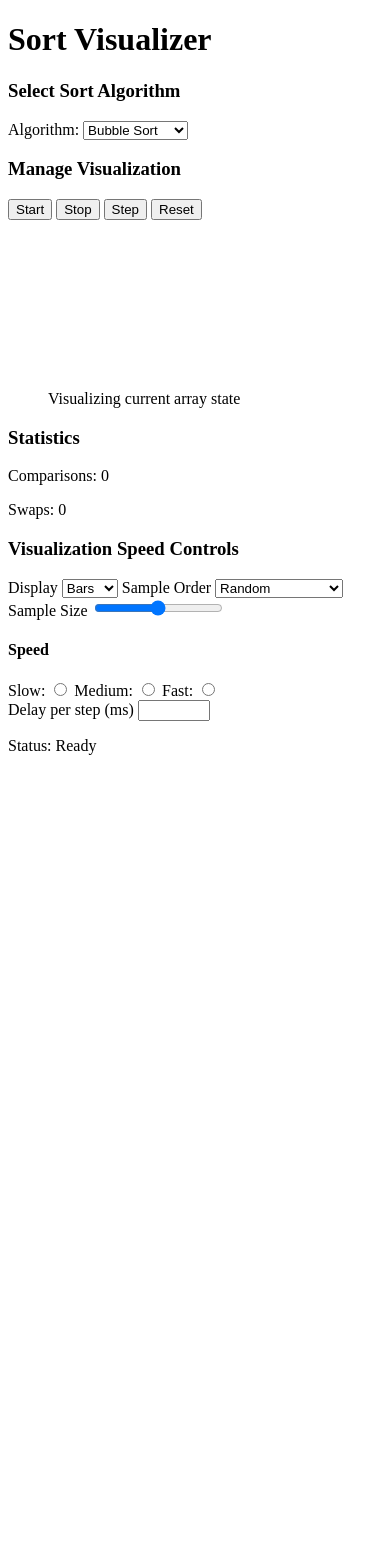
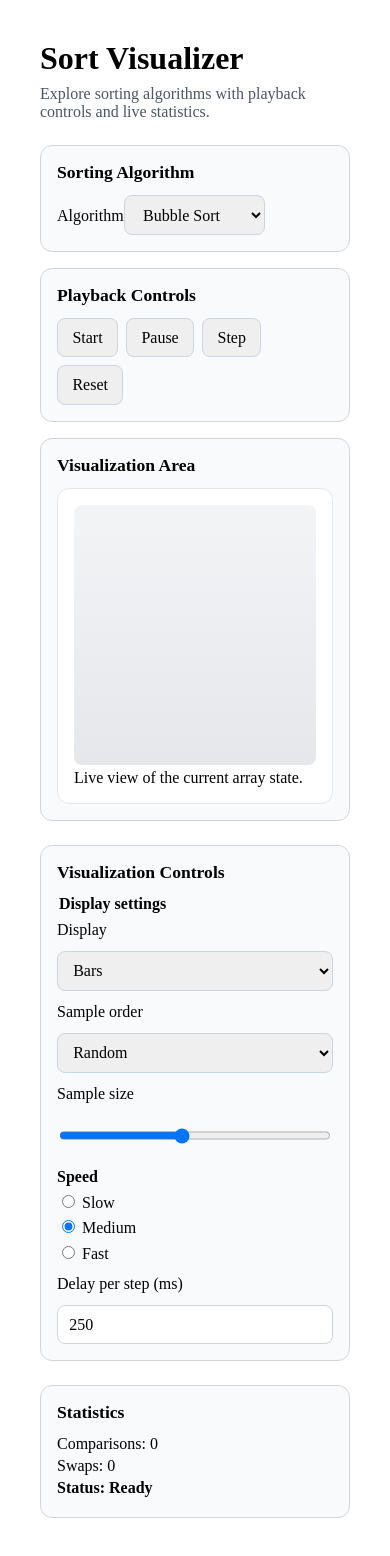
Before and after one commit to diamond2016/130_sort_visualizer, a Vue app: page / in a window 390 px wide. Before the commit the page ends 844 px from the top, so only its background shows below. Built offline with nearby package versions, Linux system fonts and the light colour scheme.

Commit message:
initial layout with components

```diff
--- a/index.html
+++ b/index.html
@@ -2,105 +2,12 @@
 <html lang="en">
   <head>
     <meta charset="UTF-8" />
+    <meta name="viewport" content="width=device-width, initial-scale=1.0" />
     <title>Sort Visualizer</title>
   </head>
 
   <body>
-    <div id="app">
-      <!-- The entire App -->
-
-    <header>
-      <h1>Sort Visualizer</h1>
-    </header>
-
-     <!-- Selection algorithm & cmd buttons, visualization -->
-    <main>
-
-      <!-- Sort Algorithm -->
-      <section id="algo">
-        <h3>Select Sort Algorithm</h3>
-        <nav>
-          <label for="algo-select">Algorithm:</label>
-          <select id="algo-select">
-            <option value="bubble">Bubble Sort</option>
-            <option value="insertion">Insertion Sort</option>
-            <option value="selection">Selection Sort</option>
-            <option value="merge">Merge Sort</option>
-            <option value="quick">Quick Sort</option>
-            <option value="heap">Heap Sort</option>
-            <option value="shell">Shell Sort</option>
-            <option value="radix">Radix Sort</option>
-          </select>
-        </nav>
-      </section>
-
-    <!-- Playback Controls -->
-    <section id="playback-controls">
-      <h3>Manage Visualization</h3>
-      <nav>
-        <button type="button" @click="start">Start</button>
-        <button type="button" @click="stop">Stop</button>
-        <button type="button" @click="step">Step</button>
-        <button type="button" @click="resume">Reset</button>
-      </nav>
-    </section>
-
-
-    <!-- The actual visualization area -->
-    <section id="visualization-area">
-      <figure>
-        <canvas ref="canvas"></canvas>
-        <figcaption>Visualizing current array state</figcaption>
-      </figure>
-    </section>
-  </main>
-
-  <!-- The Statistics Sidebar -->
-  <aside id="stats-panel">
-    <section>
-      <h3>Statistics</h3>
-      <p>Comparisons: <span id="comp-count">0</span></p>
-      <p>Swaps: <span id="swap-count">0</span></p>
-    </section>
-  </aside>
-
- <!-- The Visualization Controls Sidebar -->
-  <aside id="visualization-panel">
-    <section class="visualization-controls">
-      <h3>Visualization Speed Controls</h3>
-      <label for="display">Display</label>
-      <select id="display" v-model="selectedDisplay">
-        <option value="bars">Bars</option>
-        <option value="other">Other</option>
-      </select>
-      <label for="order">Sample Order</label>
-      <select id="display" v-model="selectedOrder">
-        <option value="random">Random</option>
-        <option value="increasing">Increasing Order</option>
-        <option value="decreasing">Decreasing Order</option>
-      </select>
-      <label for="sample-size">Sample Size</label>
-        <input type="range" id="sample-size" min="10" max="100">
-        <section id="speed-controls">
-          <h4>Speed</h4>
-          <label for="slow">Slow:</label>
-          <input type="radio" id="slow" name="visualizaton-speed" value="slow">
-          <label for="medium">Medium:</label>
-          <input type="radio" id="medium" name="visualizaton-speed" value="medium">
-          <label for="fast">Fast:</label>
-          <input type="radio" id="fast" name="visualizaton-speed" value="fast">
-        </section>
-      <label for="delay">Delay per step (ms)</label>
-        <input type="number" id="delay" min="100" max="1000">
-    </section>
-  </aside>
-
-  <footer>
-      <p>Status: Ready</p>
-    </footer>
-  </div>
-
-  <script type="module" src="/src/main.ts"></script>
-
+    <div id="app"></div>
+    <script type="module" src="/src/main.ts"></script>
   </body>
 </html>
--- a/src/App.vue
+++ b/src/App.vue
@@ -1,103 +1,58 @@
+<script setup lang="ts">
+import MainView from "#/views/Main.vue";
+import VisualizationControl from "#/views/VisualizationControl.vue";
+import Statistics from "#/views/Statistics.vue";
+</script>
+
 <template>
   <div class="app-shell">
     <header class="app-header">
       <h1>Sort Visualizer</h1>
-      <p>Choose an algorithm and run the visualizer.</p>
+      <p>Explore sorting algorithms with playback controls and live statistics.</p>
     </header>
 
+    <div class="app-body">
+      <MainView />
+      <VisualizationControl />
+    </div>
 
-    <section class="visualizer">
-      <div class="visualizer-placeholder">
-        <p>Visualization goes here.</p>
-        <small>Use the controls above to select and start a sorting algorithm.</small>
-      </div>
-    </section>
+    <Statistics />
   </div>
 </template>
 
-<script setup lang="ts">
-import { ref } from "vue";
-
-const selectedAlgorithm = ref("bubble");
-
-const startSort = () => {
-  console.log("Start sorting with", selectedAlgorithm.value);
-};
-
-const resetArray = () => {
-  console.log("Reset visualizer array");
-};
-</script>
-
 <style scoped>
 .app-shell {
-  min-height: 100vh;
+  display: flex;
+  flex-direction: column;
+  gap: 1.5rem;
   padding: 2rem;
-  display: grid;
-  gap: 1.5rem;
-  background: #0f172a;
-  color: #e2e8f0;
-  font-family: Inter, system-ui, -apple-system, BlinkMacSystemFont, "Segoe UI", sans-serif;
 }
 
 .app-header {
-  text-align: center;
+  display: flex;
+  flex-direction: column;
+  gap: 0.5rem;
 }
 
-.controls {
-  display: grid;
-  gap: 1rem;
-  max-width: 640px;
-  margin: 0 auto;
-  padding: 1.5rem;
-  border-radius: 1rem;
-  background: rgba(15, 23, 42, 0.85);
-  border: 1px solid rgba(148, 163, 184, 0.15);
+.app-header h1 {
+  margin: 0;
+  font-size: 2rem;
 }
 
-.control-row {
-  display: flex;
-  align-items: center;
-  justify-content: space-between;
-  gap: 1rem;
+.app-header p {
+  margin: 0;
+  color: #4b5563;
 }
 
-.control-row label {
-  font-weight: 600;
+.app-body {
+  display: grid;
+  gap: 1.5rem;
+  grid-template-columns: minmax(0, 2fr) minmax(280px, 1fr);
 }
 
-.control-row select,
-.control-row button {
-  min-width: 160px;
-  padding: 0.75rem 1rem;
-  border-radius: 0.75rem;
-  border: 1px solid rgba(148, 163, 184, 0.2);
-  background: #1e293b;
-  color: #e2e8f0;
-}
-
-.buttons-row {
-  justify-content: flex-end;
-}
-
-.buttons-row button {
-  cursor: pointer;
-}
-
-.visualizer {
-  max-width: 960px;
-  margin: 0 auto;
-  min-height: 320px;
-  border-radius: 1rem;
-  padding: 2rem;
-  background: rgba(15, 23, 42, 0.8);
-  border: 1px solid rgba(148, 163, 184, 0.15);
-  display: grid;
-  place-items: center;
-}
-
-.visualizer-placeholder {
-  text-align: center;
-  color: #94a3b8;
+@media (max-width: 900px) {
+  .app-body {
+    grid-template-columns: 1fr;
+  }
 }
 </style>
--- a/src/main.ts
+++ b/src/main.ts
@@ -3,7 +3,7 @@ import App from "#/App.vue";
 
 async function main() {
   try {
-    createApp(App);
+    createApp(App).mount("#app");
   } catch (error) {
     console.error("❌ Failed to initialize client:", error);
   }
--- /dev/null
+++ b/src/views/Main.vue
@@ -0,0 +1,87 @@
+<template>
+  <main class="main-view">
+    <section class="panel" aria-labelledby="algorithm-heading">
+      <h2 id="algorithm-heading">Sorting Algorithm</h2>
+      <nav aria-label="Algorithm selector">
+        <label for="algorithm-select">Algorithm</label>
+        <select id="algorithm-select">
+          <option value="bubble">Bubble Sort</option>
+          <option value="insertion">Insertion Sort</option>
+          <option value="selection">Selection Sort</option>
+          <option value="merge">Merge Sort</option>
+          <option value="quick">Quick Sort</option>
+          <option value="heap">Heap Sort</option>
+          <option value="shell">Shell Sort</option>
+          <option value="radix">Radix Sort</option>
+        </select>
+      </nav>
+    </section>
+
+    <section class="panel" aria-labelledby="playback-heading">
+      <h2 id="playback-heading">Playback Controls</h2>
+      <nav class="button-group" aria-label="Playback controls">
+        <button type="button">Start</button>
+        <button type="button">Pause</button>
+        <button type="button">Step</button>
+        <button type="button">Reset</button>
+      </nav>
+    </section>
+
+    <section class="panel" aria-labelledby="visualization-heading">
+      <h2 id="visualization-heading">Visualization Area</h2>
+      <figure class="canvas-card">
+        <canvas aria-label="Sorting visualization"></canvas>
+        <figcaption>Live view of the current array state.</figcaption>
+      </figure>
+    </section>
+  </main>
+</template>
+
+<style scoped>
+.main-view {
+  display: flex;
+  flex-direction: column;
+  gap: 1rem;
+}
+
+.panel {
+  border: 1px solid #d1d5db;
+  border-radius: 12px;
+  padding: 1rem;
+  background: #f9fafb;
+}
+
+.panel h2 {
+  margin: 0 0 0.75rem;
+  font-size: 1.1rem;
+}
+
+.button-group {
+  display: flex;
+  flex-wrap: wrap;
+  gap: 0.5rem;
+}
+
+button,
+select {
+  padding: 0.6rem 0.9rem;
+  border: 1px solid #cbd5e1;
+  border-radius: 8px;
+  font: inherit;
+}
+
+.canvas-card {
+  margin: 0;
+  border: 1px solid #e5e7eb;
+  border-radius: 12px;
+  padding: 1rem;
+  background: #fff;
+}
+
+canvas {
+  width: 100%;
+  min-height: 260px;
+  border-radius: 8px;
+  background: linear-gradient(180deg, #f3f4f6 0%, #e5e7eb 100%);
+}
+</style>
--- /dev/null
+++ b/src/views/Statistics.vue
@@ -0,0 +1,38 @@
+<template>
+  <footer class="stats-footer" aria-labelledby="stats-heading">
+    <section class="panel" aria-labelledby="stats-heading">
+      <h2 id="stats-heading">Statistics</h2>
+      <p>Comparisons: <span>0</span></p>
+      <p>Swaps: <span>0</span></p>
+      <p class="status">Status: Ready</p>
+    </section>
+  </footer>
+</template>
+
+<style scoped>
+.stats-footer {
+  display: flex;
+}
+
+.panel {
+  flex: 1;
+  border: 1px solid #d1d5db;
+  border-radius: 12px;
+  padding: 1rem;
+  background: #f9fafb;
+}
+
+.panel h2 {
+  margin: 0 0 0.75rem;
+  font-size: 1.1rem;
+}
+
+.panel p {
+  margin: 0.25rem 0;
+}
+
+.status {
+  margin-top: 0.75rem;
+  font-weight: 600;
+}
+</style>
--- /dev/null
+++ b/src/views/VisualizationControl.vue
@@ -0,0 +1,101 @@
+<template>
+  <aside class="sidebar" aria-labelledby="controls-heading">
+    <section class="panel" aria-labelledby="controls-heading">
+      <h2 id="controls-heading">Visualization Controls</h2>
+      <fieldset>
+        <legend>Display settings</legend>
+
+        <label for="display-mode">Display</label>
+        <select id="display-mode">
+          <option value="bars">Bars</option>
+          <option value="dots">Dots</option>
+        </select>
+
+        <label for="order-mode">Sample order</label>
+        <select id="order-mode">
+          <option value="random">Random</option>
+          <option value="increasing">Increasing</option>
+          <option value="decreasing">Decreasing</option>
+        </select>
+
+        <label for="sample-size">Sample size</label>
+        <input id="sample-size" type="range" min="10" max="100" value="50" />
+
+        <div class="speed-group">
+          <h3>Speed</h3>
+          <label>
+            <input type="radio" name="speed" value="slow" />
+            Slow
+          </label>
+          <label>
+            <input type="radio" name="speed" value="medium" checked />
+            Medium
+          </label>
+          <label>
+            <input type="radio" name="speed" value="fast" />
+            Fast
+          </label>
+        </div>
+
+        <label for="delay">Delay per step (ms)</label>
+        <input id="delay" type="number" min="100" max="1000" value="250" />
+      </fieldset>
+    </section>
+  </aside>
+</template>
+
+<style scoped>
+.sidebar {
+  display: flex;
+  flex-direction: column;
+}
+
+.panel {
+  border: 1px solid #d1d5db;
+  border-radius: 12px;
+  padding: 1rem;
+  background: #f9fafb;
+}
+
+.panel h2 {
+  margin: 0 0 0.75rem;
+  font-size: 1.1rem;
+}
+
+fieldset {
+  display: flex;
+  flex-direction: column;
+  gap: 0.75rem;
+  border: none;
+  padding: 0;
+  margin: 0;
+}
+
+legend {
+  font-weight: 600;
+  margin-bottom: 0.5rem;
+}
+
+label {
+  font-weight: 500;
+}
+
+input,
+select {
+  padding: 0.6rem 0.7rem;
+  border: 1px solid #cbd5e1;
+  border-radius: 8px;
+  font: inherit;
+}
+
+.speed-group {
+  display: flex;
+  flex-direction: column;
+  gap: 0.35rem;
+}
+
+.speed-group h3 {
+  margin: 0;
+  font-size: 1rem;
+}
+</style>
```
Also changed, not shown: 1 other file (tests, documents, lock files or other folders).
